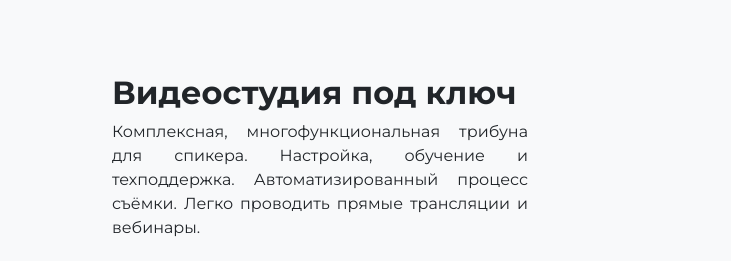
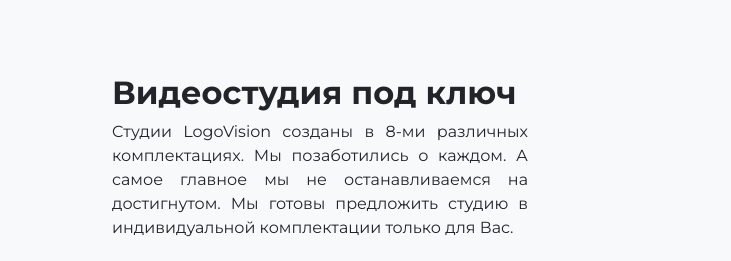
Before and after one commit to Sham1ko/logovision-landing, a plain HTML site: page index.html in a window 1280 px wide. Shown: the part 2680-2941 px from the top of the page, 0-731 px from the left. Drawn offline with nearby package versions, Linux system fonts and the light colour scheme.

Commit message:
Update index.html

```diff
--- a/index.html
+++ b/index.html
@@ -3,7 +3,7 @@
     <head>
         <meta charset="utf-8" />
         <meta name="viewport" content="width=device-width, initial-scale=1, shrink-to-fit=no" />
-        <meta name="description" content="" />
+        <meta name="description" content="Видеостудия LogoVision" />
         <meta name="author" content="DNK.kz" />
         <title>LogoVision</title>
         <!-- Favicon-->
@@ -125,34 +125,7 @@
             </div>
         </section>
 
-        <!-- Icons Grid-->
-        <!-- <section class="features-icons bg-light text-center">
-            <div class="container">
-                <div class="row">
-                    <div class="col-lg-4">
-                        <div class="features-icons-item mx-auto mb-5 mb-lg-0 mb-lg-3">
-                            <div class="features-icons-icon d-flex"><i class="bi-window m-auto text-primary"></i></div>
-                            <h3>Fully Responsive</h3>
-                            <p class="lead mb-0">This theme will look great on any device, no matter the size!</p>
-                        </div>
-                    </div>
-                    <div class="col-lg-4">
-                        <div class="features-icons-item mx-auto mb-5 mb-lg-0 mb-lg-3">
-                            <div class="features-icons-icon d-flex"><i class="bi-layers m-auto text-primary"></i></div>
-                            <h3>Bootstrap 5 Ready</h3>
-                            <p class="lead mb-0">Featuring the latest build of the new Bootstrap 5 framework!</p>
-                        </div>
-                    </div>
-                    <div class="col-lg-4">
-                        <div class="features-icons-item mx-auto mb-0 mb-lg-3">
-                            <div class="features-icons-icon d-flex"><i class="bi-terminal m-auto text-primary"></i></div>
-                            <h3>Easy to Use</h3>
-                            <p class="lead mb-0">Ready to use with your own content, or customize the source files!</p>
-                        </div>
-                    </div>
-                </div>
-            </div>
-        </section> -->
+
         <!-- Image Showcases-->
         <section class="showcase bg-light " id="suggestions">
             <div class="container-fluid  scroll p-0">
@@ -202,10 +175,13 @@
                     <div class="col-lg-6 order-lg-1 my-auto showcase-text" id="video-studio">
                         <h2>Видеостудия под ключ</h2>
                         <p class="text-justify mb-0">
-                            Комплексная, многофункциональная трибуна для спикера.
+                            <!-- Комплексная, многофункциональная трибуна для спикера.
                             Настройка, обучение и техподдержка.
                             Автоматизированный процесс съёмки.
-                            Легко проводить прямые трансляции и вебинары.
+                            Легко проводить прямые трансляции и вебинары. -->
+                            Cтудии LogoVision созданы в 8-ми различных комплектациях.
+                      Мы позаботились о каждом. А самое главное мы не останавливаемся на достигнутом.
+                       Мы готовы предложить студию в индивидуальной комплектации только для Вас.
                         </p>
                             <a class="btn my-btn btn-lg px-4 my-4 me-sm-3" data-bs-toggle="modal" data-bs-target="#studioModal">Выбрать комплектацию студии</a>
 
@@ -344,8 +320,9 @@
             <div class="modal-dialog modal-lg">
               <div class="modal-content">
                 <div class="modal-header">
-                  <h5 class="modal-title" id="exampleModalLabel">Свяжитесь с нами</h5>
+                  <h6 class="modal-title" id="exampleModalLabel">Свяжитесь с нами</h6>
                   <button type="button" class="btn-close" data-bs-dismiss="modal" aria-label="Close"></button>
+
 
                 </div>
                 <div class="modal-body">
@@ -436,15 +413,12 @@
 
                 <div class="text-center mb-5">
                     <h1 class="fw-bolder">Решения</h1>
-                    <!-- <p class="lead fw-normal text-muted mb-0">With our no hassle pricing plans</p> -->
+
                 </div>
                 <div class="row gx-5 justify-content-center">
-                    <!-- Pricing card free-->
 
-                    <!-- Pricing card pro-->
                     <div class="col-lg-6 col-xl-4 order-lg-2" id="education">
                         <div class="card mb-5 mb-xl-0">
-                            <!-- <img src="./assets/img/education.jpg" class="card-img-top" alt=""> -->
                             <iframe class="card-img-top" height="280" src="https://www.youtube.com/embed/99SsXhPtxqo" title="YouTube video player" frameborder="0" allow="accelerometer; autoplay; clipboard-write; encrypted-media; gyroscope; picture-in-picture" allowfullscreen></iframe>
 
                             <div class="card-body p-5">
@@ -511,7 +485,7 @@
                             </div>
                         </div>
                     </div>
-                    <!-- Pricing card enterprise-->
+
                     <div class="col-lg-6 col-xl-4 order-lg-3" id="corpedu">
                         <div class="card">
                             <img src="./assets/img/corporate2.jpg " class="card-img-top" alt="">
@@ -582,7 +556,6 @@
                     <div class="text-center mb-5">
                         <div class="feature bg-gradient my-btn text-black-50 rounded-3 mb-3"><i class="bi bi-envelope"></i></div>
                         <h1 class="fw-bolder">Свяжитесь с нами</h1>
-                        <!-- <p class="lead fw-normal text-muted mb-0">We'd love to hear from you</p> -->
                     </div>
                     <div class="row gx-5 justify-content-center">
                         <div class="col-lg-8 col-xl-6">
```
